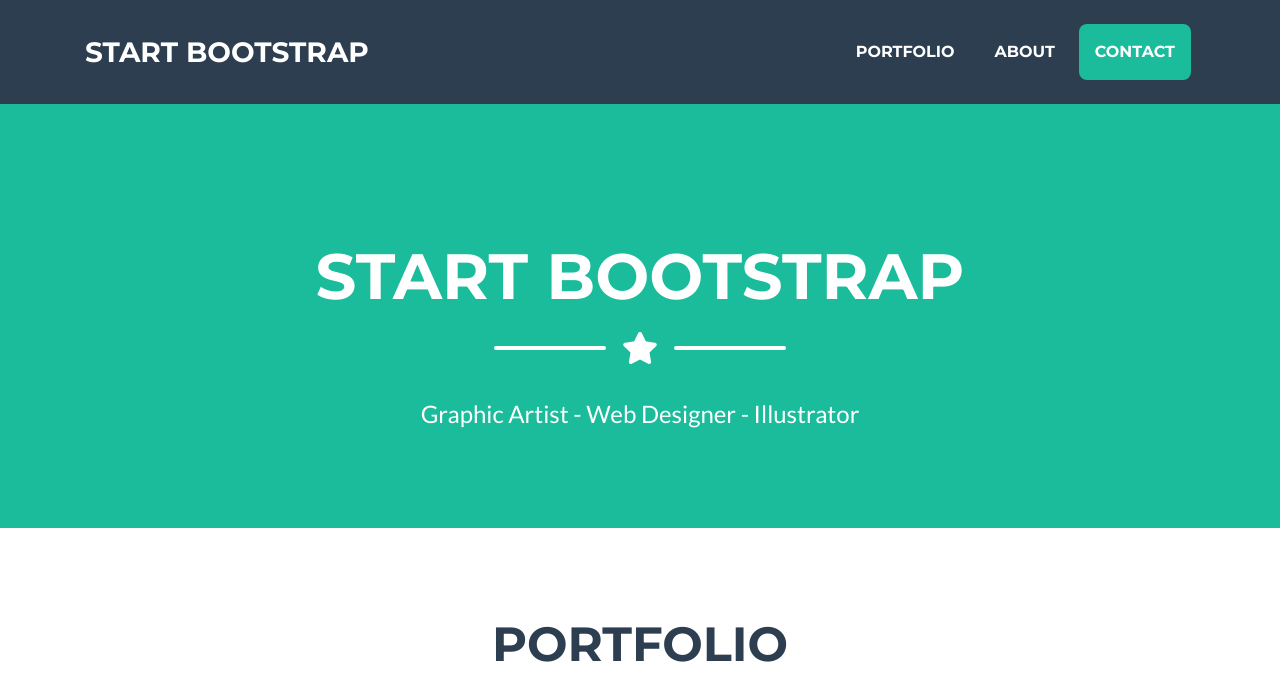
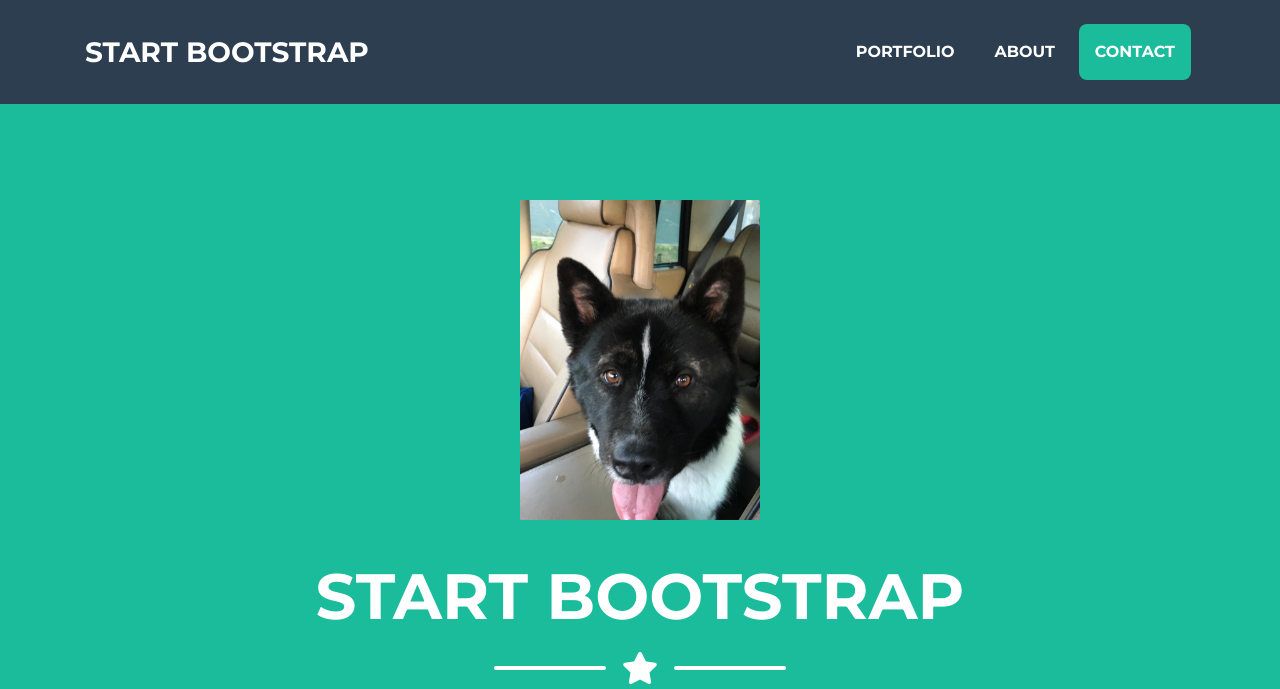
Before and after one commit to najahallah1/najahallah1.github.io, a website with bundled scripts: page index.html in a window 1280 px wide. Shown: the top 689 px of the page. Built offline with nearby package versions, Linux system fonts and the light colour scheme; files whose address does not match are found by name.

Commit message:
attempt two at updating with pic

```diff
--- a/index.html
+++ b/index.html
@@ -51,7 +51,7 @@
     <div class="container d-flex align-items-center flex-column">
 
       <!-- Masthead Avatar Image -->
-      <img class="masthead-avatar mb-5" src="kosha" alt="">
+      <img class="masthead-avatar mb-5" src="kosha.jpg" alt="picture of a dog">
 
       <!-- Masthead Heading -->
       <h1 class="masthead-heading text-uppercase mb-0">Start Bootstrap</h1>
```
